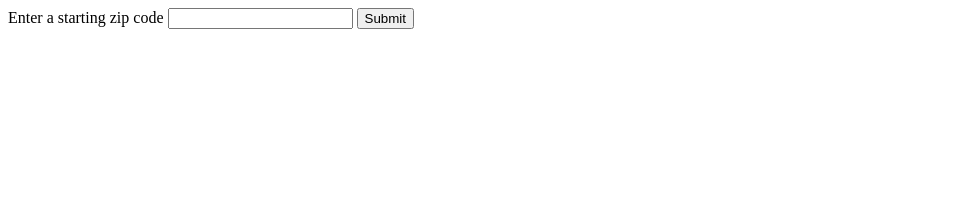
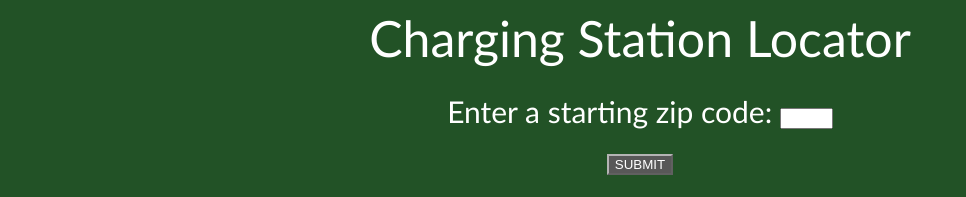
Before and after one commit to fullstacknewbie/Capstone1, a plain HTML site: page index.html in a window 1280 px wide. Shown: the whole page, without its empty margins (0-966 px from the left). Drawn offline with nearby package versions, Linux system fonts and the light colour scheme; some packages are replaced by stand-ins of ours.

Commit message:
Add files via upload

```diff
--- a/index.css
+++ b/index.css
@@ -1,4 +1,62 @@
+html {
+    background-color: rgb(34, 82, 38);
+}
+
+body {
+    color: white;
+    font-family: 'Trebuchet MS', 'Lucida Sans Unicode', 'Lucida Grande', 'Lucida Sans', Arial, sans-serif;
+}
+
+header {
+    font-size: 25px;
+    padding-bottom: 25px;
+    text-align: center;
+}
+
+form {
+    text-align: center;
+    font-size: 20px;
+}
+
+input {
+    width: 45px;
+    margin-bottom: 25px;
+}
+
+button {
+    border-color: rgb(180, 180, 180);
+    background-color: rgb(88, 88, 88);
+    margin: auto;
+    display: block;
+    color: white;
+    margin-bottom: 25px;
+}
+
+#results {
+    text-align: center;
+}
+
+
 #map {
     height: 400px;
     width: 100%;
+    margin-bottom: 25px;
+
 }
+
+@media screen and (min-width: 768px) {
+    #map {
+        height: 550px;
+        max-width: 65%;
+        float: left;
+        margin-right: 15px;
+    }
+    header {
+        font-size: 50px;
+    }
+    form {
+        font-size: 30px;
+    }
+    #results {
+        font-size: 16px;
+    }
--- a/index.html
+++ b/index.html
@@ -1,4 +1,5 @@
 <!DOCTYPE html>
+<html lang="en">
     <head>
         <meta charset="utf-8">
         <meta http-equiv="X-UA-Compatible" content="IE=edge">
@@ -8,17 +9,17 @@
     </head>
     <body>
         <header class="header">
-
+            Charging Station Locator
         </header>
         <div class="container1">
             <form>
-                <span>Enter a starting zip code</span>
+                <span>Enter a starting zip code: </span>
                 <input type="number" id="zip">
-                <input type="submit">
+                <button type="Submit">SUBMIT</button>
             </form>
         </div>
+        <div id="map"></div>
         <section id="results"></section>
-        <div id="map"></div>
         <script src="https://code.jquery.com/jquery-3.4.1.min.js" integrity="sha256-CSXorXvZcTkaix6Yvo6HppcZGetbYMGWSFlBw8HfCJo="
         crossorigin="anonymous"></script>
         <script src="index.js"></script>
--- a/index.js
+++ b/index.js
@@ -1,12 +1,3 @@
-/*ask mentor about opendata=true "Data returned by the API has mixed licensing and applicable copyright attribution (included in results as "Data Provider"). If you require Open licensed data you currently must filter by opendata=true to return only original OCM data."*/
-
-/*what is poi?*/
-
-/*https://api.openchargemap.io/v3/poi/?output=json&countrycode=US&maxresults=10*/
-
-/*AIzaSyBpBXVhah9rxejaSMoDOU3TXehc0ApwcNA google API*/
-/*AIzaSyAAm9OKeoPq6MVO9Wfpi_i57YMofNb_D50 google API*/
-
 'use strict'
 
 $(function() {
@@ -19,13 +10,11 @@ function watchForSubmit() {
     $("form").submit(event => {
         event.preventDefault();
         const zip=$("#zip").val();
-        console.log(zip)
         getLatLong(zip)
     })
 }
 
 function getLatLong(zip){
-    console.log(zip.value)
     fetch ("https://maps.googleapis.com/maps/api/geocode/json?address="+zip+"&key=AIzaSyAqHEFAOikP1X73U_trS-aQvjiqcXKWSHs")
         .then(response=>response.json())
         .then(responseJson=>getResults(responseJson))
@@ -33,61 +22,32 @@ function getLatLong(zip){
 
 function getResults(responseJson) {
     initMap(responseJson)
-    console.log(responseJson)
-    console.log(responseJson.results[0].geometry.location)
     let lat=responseJson.results[0].geometry.location.lat
     let long=responseJson.results[0].geometry.location.lng
-    console.log(lat)
-    console.log(long)
     fetch ("https://api.openchargemap.io/v3/poi/?output=json&latitude="+lat+"&longitude="+long+"&maxresults=10")
         .then(response=>response.json())
         .then(responseLatLong=>displayResults(responseLatLong))
 }
 
 function displayResults(responseLatLong){
-    console.log(responseLatLong)
-    console.log(responseLatLong[0].AddressInfo.AddressLine1)
-    console.log(responseLatLong[0].AddressInfo.Town)
-    console.log(responseLatLong[0].AddressInfo.StateOrProvince)
-    console.log(responseLatLong[0].AddressInfo.Postcode)
-    console.log(responseLatLong.length)
-    console.log(responseLatLong[0].AddressInfo.Latitude)
-    console.log(responseLatLong[0].AddressInfo.Longitude)
     let total=responseLatLong.length
     let i=0
     for (i=0; i<total; i++) {
+        var marker = new google.maps.Marker({position: latLong, map: map, icon: 'marker.png'});
         var address=responseLatLong[i].AddressInfo.AddressLine1
-        console.log(address)
         var city=responseLatLong[i].AddressInfo.Town
-        console.log(city)
         var state=responseLatLong[i].AddressInfo.StateOrProvince
-        console.log(state)
         var zipCode=responseLatLong[i].AddressInfo.Postcode
-        console.log(zipCode)
-        console.log(responseLatLong[i].AddressInfo.Latitude)
         var latLong = {lat: responseLatLong[i].AddressInfo.Latitude, lng: responseLatLong[i].AddressInfo.Longitude}
-        console.log(latLong)
         $("#results").append("<span>"+address+"<br>"+city+", "+zipCode+" "+state+"<span><br><br>");
-        var marker = new google.maps.Marker({position: latLong, map: map});
     }
 }
 
 function initMap(responseLatLong) {
     console.log(responseLatLong.results[0].geometry.location)
-    // let i=0
-    // let total=10
-    // for (i=0; i<total; i++) {
-        // let latMap=responseLatLong[i].AddressInfo.Latitude
-        // let longMap=responseLatLong[i].AddressInfo.Longitude
-        // var latLong = {lat: latMap, lng: longMap};
         var uluru = {lat: -25.344, lng: 131.036};
         map = new google.maps.Map(document.getElementById("map"), {
             zoom: 10,
             center: responseLatLong.results[0].geometry.location
             });
-        // var marker = new google.maps.Marker({
-        //     position: latLong,
-        //     map: map
-        // })
-    //}
 }
```
Also changed, not shown: marker.png (added).
